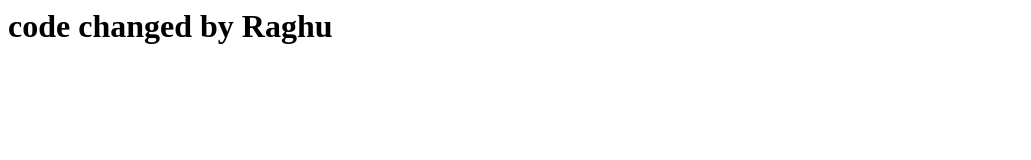
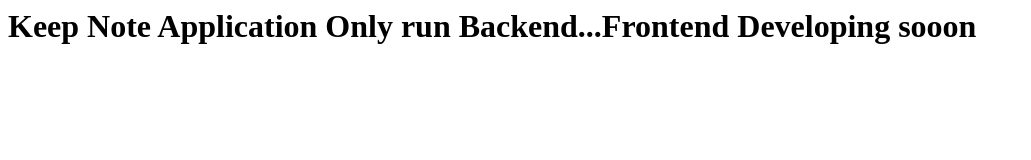
Before and after one commit to gopi15699/KeeperApp, a website: page index.html in a window 1280 px wide. Shown: the whole page, without its empty margins (0-1031 px from the left). Drawn offline with Linux system fonts and the light colour scheme.

Commit message:
write code in index.html

```diff
--- a/index.html
+++ b/index.html
@@ -1 +1 @@
-<h1>code changed by Raghu<h1>
+<h1>Keep Note Application Only run Backend...Frontend Developing sooon<h1>
```
